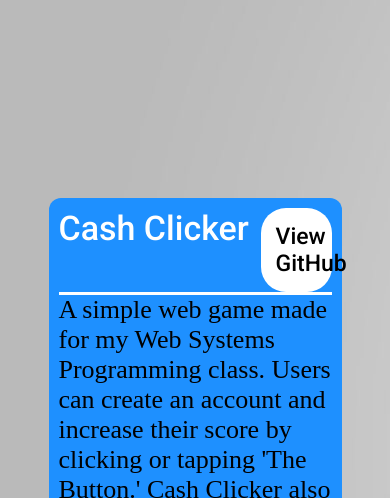
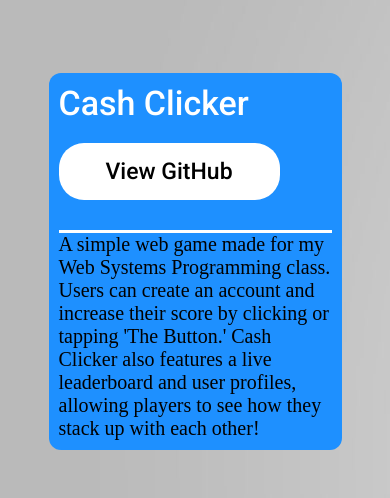
Before and after one commit to ColeBuck/portfolio, a Gatsby site: page /projects in a window 390 px wide. Shown: the part 346-844 px from the top of the page. Built offline with nearby package versions, Linux system fonts and the light colour scheme; Gatsby itself is replaced by a stand-in of ours.

Commit message:
various mobile view tweaks

```diff
--- a/src/components/AboutMe.scss
+++ b/src/components/AboutMe.scss
@@ -4,8 +4,15 @@
     font-family: 'Roboto', sans-serif;
     width: 75%;
     margin: auto;
-    margin-top: 100px;
+    margin-top: 90px;
     background-color: dodgerblue;
     border-radius: 12px;
     padding: 10px;
 }
+
+@media only screen and (max-width: 850px) {
+    p {
+        margin-top: 70px;
+        font-size: 22px;
+    }
+}
--- a/src/components/Navbar.scss
+++ b/src/components/Navbar.scss
@@ -64,6 +64,10 @@
       width: 100%;
       display: block;
     }
+
+    ul {
+        margin-bottom: 50px;
+    }
   }
 
   @media only screen and (max-width: 1070px) {
--- a/src/components/ProjectCard.scss
+++ b/src/components/ProjectCard.scss
@@ -45,3 +45,17 @@
     font-size: 26px;
     background-color: transparent;
 }
+
+// move GitHub links to new line on small screens
+@media only screen and (max-width: 600px) {
+    a.code {
+        margin-top: 20px;
+        width: 70%;
+        display: block;
+        float: none;
+    }
+
+    p.description {
+        font-size: 20px;
+    }
+}
```
Also changed, not shown: src/components/CourseCard.scss (+9 -0 lines).
